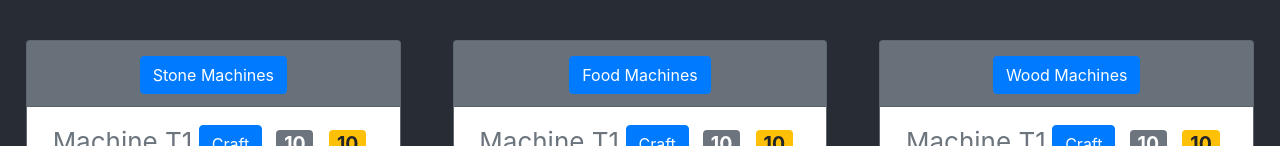
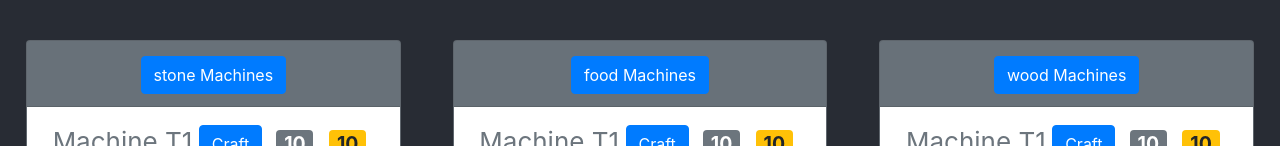
Before and after one commit to Ljld/resource-game, a React (Create React App) app: page / in a window 1280 px wide. Shown: the part 207-353 px from the top of the page. Built offline with nearby package versions, Linux system fonts and the light colour scheme.

Commit message:
test avec hooks et localstorage mais localstorage pas opti

```diff
--- a/src/App.js
+++ b/src/App.js
@@ -1,31 +1,24 @@
 import 'bootstrap/dist/css/bootstrap.min.css';
-import React, {Component} from 'react';
+import React from 'react';
 import Resource from './components/Resource';
 import './App.css';
 
-class App extends Component {
+const App = () => {
 
-  state = {
-    title : 'My Resource Game'
-
-  }
-
-  render() {
     return (
       <div className="App">
         <header className="App-header">
-
-            <h1>{this.state.title}</h1>
-            <div className="resource-bar">
-              <Resource stock='5' resource='stone' name='Stone ' color='secondary'/>
-              <Resource stock='8' resource='food' name='Food ' color='danger'/>
-              <Resource stock='12' resource='wood' name='Wood ' color ='warning'/>
-            </div>
-
+          <h1>My Resource Game</h1>
+          <div className="resource-bar">
+            <Resource resource={'stone'} name={'Stone '} color={'secondary'}/>
+            <Resource resource={'food'} name={'Food '} color={'danger'}/>
+            <Resource resource={'wood'} name={'Wood '} color={'warning'}/>
+          </div>
         </header>
       </div>
     );
-  }
+
+
 }
 
 export default App;
--- a/src/components/Machine.js
+++ b/src/components/Machine.js
@@ -1,28 +1,55 @@
-import React, {Component} from 'react';
+import React, {useState, useEffect, useContext} from 'react';
 import Button from 'react-bootstrap/Button';
 import Badge from 'react-bootstrap/Badge';
+import {StoneContext} from './MyContexts';
 
-class Machine extends Component {
+const Machine = ({type, tier}) => {
 
-  componentDidMount() {
-    if (this.props.type === 'Stone ') {
-      //this.props.mining(this.props.tier.speed);
-      console.log('boo');
+  const [activity, setActivity] = useState(false);
+
+  /*useEffect(() => {
+    switch (type) {
+      case 'stone':
+        localStorage.setItem('stone-stock', stock);
+        break;
+      case 'food':
+        localStorage.setItem('food-stock', stock);
+        break;
+      case 'wood':
+        localStorage.setItem('wood-stock', stock);
+        break;
+
+      default:
+        console.log("ça marche pas");
+        break;
     }
-  };
+
+  }, [stock]);*/
+
+  /*function handleCraft () {
+    return
+  }*/
+
+  /*mining = (amount) => {
+    setInterval(() => {
+      setStock(stock + amount);
+    }, 1000);
+  }*/
 
 
-  render() {
+
+  let stock = useContext(StoneContext);
+
   return (
     <div className="machine">
       <p>
-        Machine {this.props.tier.name}
-        <Button className='craft-btn' onClick={() => this.props.addResource(-5)}>Craft</Button>
-        <Badge className='cost-badge' variant="secondary">{this.props.tier.cost.stone}</Badge>
-        <Badge className='cost-badge' variant="warning">{this.props.tier.cost.wood}</Badge>
+        Machine {tier.name}
+        {!activity && <Button className='craft-btn' onClick={() => setActivity(true)}>Craft</Button>}
+        {!activity && <Badge className='cost-badge' variant="secondary">{tier.cost.stone}</Badge>}
+        {!activity && <Badge className='cost-badge' variant="warning">{tier.cost.wood}</Badge>}
+
       </p>
     </div>
   )
 }
-}
  export default Machine;
--- a/src/components/MachineList.js
+++ b/src/components/MachineList.js
@@ -1,59 +1,69 @@
-import React, {Component} from 'react';
+import React, { useState } from 'react';
 import Card from 'react-bootstrap/Card';
 import Button from 'react-bootstrap/Button';
 import ListGroup from 'react-bootstrap/ListGroup';
-import Machine from './Machine'
+import Machine from './Machine';
 
-class MachineList extends Component {
+const MachineList = ({type, stock}) => {
 
-  state = {
-    tier1: {
+  const[tier1] = useState({
     name: "T1",
     speed: 1,
     cost: {
       stone: 10,
       wood: 10,
-      },
-    },
-    tier2: {
+    }
+  });
+
+  const[tier2] = useState({
     name: "T2",
     speed: 10,
     cost: {
       stone: 100,
       wood: 100,
-      },
-    },
-    tier3: {
+    }
+  });
+
+  const[tier3] = useState({
     name: "T3",
     speed: 100,
     cost: {
       stone: 1000,
       wood: 1000,
-      },
-    },
     }
+  });
 
+  let stockInfo = (tier) => {
+    let stoneStock = localStorage.getItem('stone-stock');
+    let woodStock = localStorage.getItem('wood-stock');
 
+    if (stoneStock < tier.cost.stone || woodStock < tier.cost.wood) {
+      console.log("Stone: "+stoneStock);
+      console.log(tier.cost.stone);
+      return "disabled";
+    }
+    else {
+      return "";
+    }
+  };
 
-  render() {
     return (
       <div className="machine-card">
         <Card bg="secondary" text="dark">
           <Card.Header>
             <Button>
-              {this.props.type} Machines
+              {type} Machines
             </Button>
           </Card.Header>
 
           <ListGroup variant="flush">
-            <ListGroup.Item className={this.props.stock < this.state.tier1.cost.wood && 'disabled'}><Machine type={this.props.type} tier={this.state.tier1} mining={this.props.mining} addResource={this.props.addResource}/></ListGroup.Item>
-            <ListGroup.Item className={this.props.stock < this.state.tier2.cost.wood && 'disabled'}><Machine type={this.props.type} tier={this.state.tier2} mining={this.props.mining} addResource={this.props.addResource}/></ListGroup.Item>
-            <ListGroup.Item className={this.props.stock < this.state.tier3.cost.wood && 'disabled'}><Machine type={this.props.type} tier={this.state.tier3} mining={this.props.mining} addResource={this.props.addResource}/></ListGroup.Item>
+            <ListGroup.Item className={stockInfo(tier1)}><Machine type={type} tier={tier1}/></ListGroup.Item>
+            <ListGroup.Item className={stockInfo(tier2)}><Machine type={type} tier={tier2}/></ListGroup.Item>
+            <ListGroup.Item className={stockInfo(tier3)}><Machine type={type} tier={tier3}/></ListGroup.Item>
           </ListGroup>
 
         </Card>
       </div>
     )
 }
-}
  export default MachineList;
--- /dev/null
+++ b/src/components/MyContexts.js
@@ -0,0 +1,5 @@
+import React from 'react';
+
+export const StoneContext = React.createContext();
+export const FoodContext = React.createContext();
+export const WoodContext = React.createContext();
--- a/src/components/Resource.js
+++ b/src/components/Resource.js
@@ -1,45 +1,54 @@
-import React, {Component} from 'react';
+import React, { useState, useEffect } from 'react';
 import Button from 'react-bootstrap/Button';
 import MachineList from './MachineList';
+import {StoneContext, FoodContext, WoodContext} from './MyContexts.js'
 
-class Resource extends Component {
+const Resource = ({name, resource, color}) => {
 
-  state = {
-    stock: 8
-  }
+  const [stock, setStock] = useState(8);
 
-  mining = (amount) => {
-    setInterval(() => {
-      this.setState({
-        stock : this.state.stock + amount
-      })
-    }, 1000);
+  useEffect(() => {
+    switch (resource) {
+      case 'stone':
+        localStorage.setItem('stone-stock', stock);
+        localStorage.getItem('stone-stock');
+        break;
+      case 'food':
+        localStorage.setItem('food-stock', stock);
+        localStorage.getItem('food-stock');
+        break;
+      case 'wood':
+        localStorage.setItem('wood-stock', stock);
+        localStorage.getItem('wood-stock');
+        break;
+
+      default:
+        console.log("ça marche pas");
+        break;
+    }
+
+  }, [stock]);
 
 
-  }
+  /*mining = (amount) => {
+    setInterval(() => {
+      setStock(stock + amount);
+    }, 1000);
+  }*/
 
-  addResource = (amount) => {
-    this.setState({
-      stock : this.state.stock + amount
-    })
-  }
+  return (
+    <div className="resource-frag">
+      <Button className='resource-btn' variant={color} onClick={() => setStock(stock + 10)}>
+          {name}
+          <span className="badge badge-light stock-badge" id="stone-span">{stock}</span>
+      </Button>
 
-  componentDidUpdate() {
+      <StoneContext.Provider value={stock}>
+        <MachineList type={resource} stock={stock} setStock={setStock}/>
+      </StoneContext.Provider>
+    </div>
+  )
 
-  }
-
-  render() {
-    return (
-      <div className="resource-frag">
-          <Button className='resource-btn' variant={this.props.color} onClick={() => this.addResource(1)}>
-              {this.props.name}
-              <span className="badge badge-light stock-badge" id="stone-span">{this.state.stock}</span>
-          </Button>
-
-          <MachineList type={this.props.name} stock={this.state.stock} mining={this.mining} addResource={this.addResource}/>
-      </div>
-    )
-  }
 }
 
 export default Resource;
```
Also changed, not shown: src/components/MyContext.js (deleted, +0 -21 lines), src/components/ResourceBar.js (added). Lines whose indentation alone changed are shown as unchanged.
